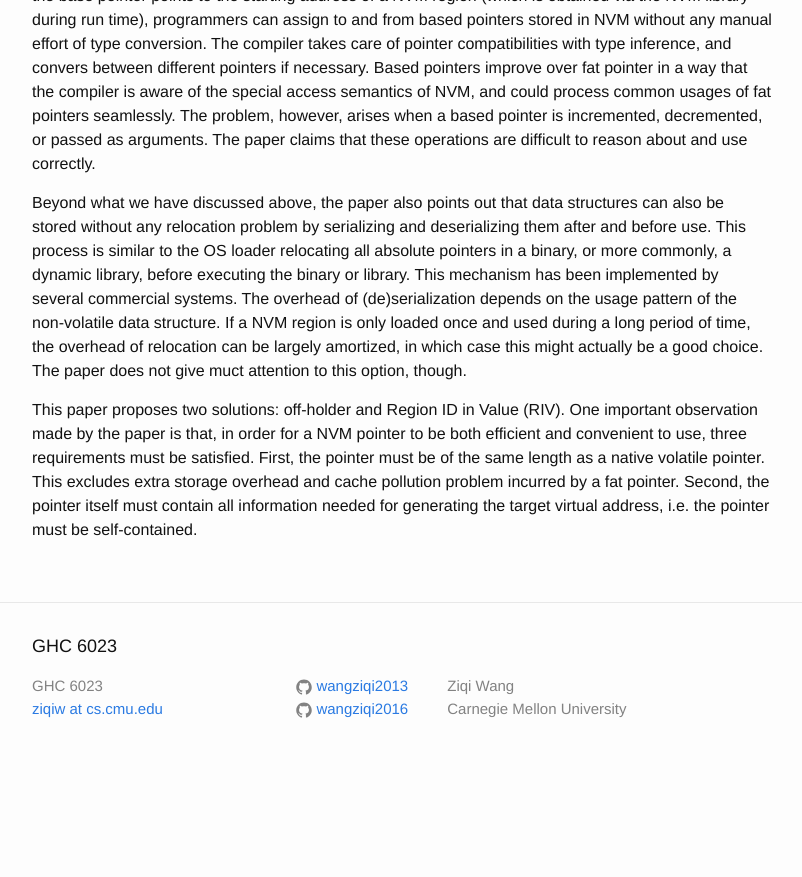
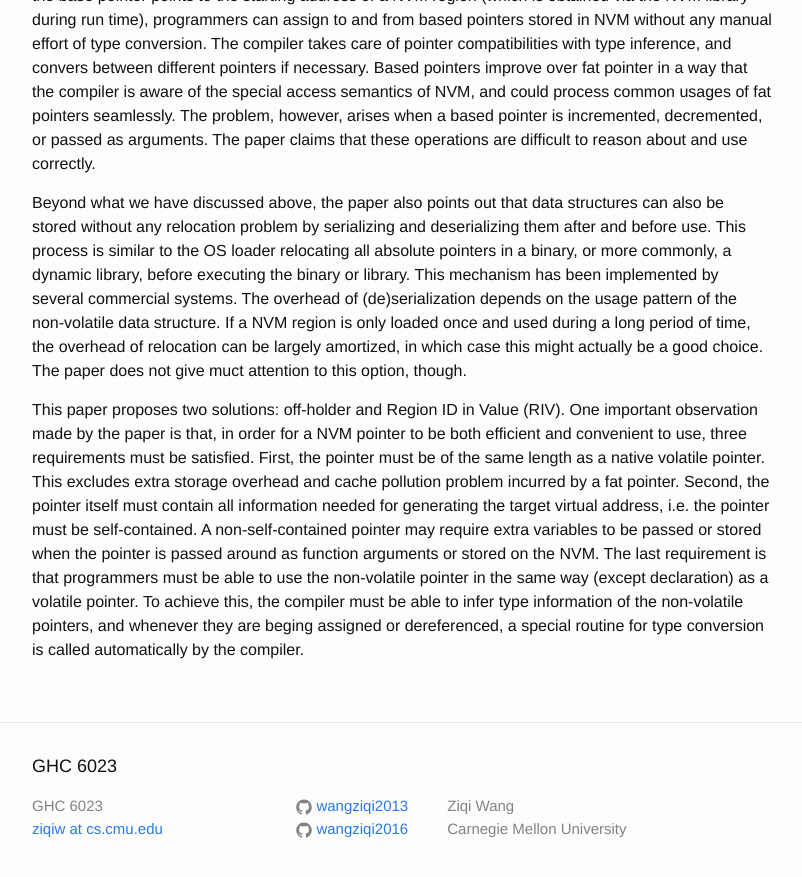
Before and after one commit to wangziqi2013/wangziqi2013.github.io, a Jekyll site: the page built from _posts/2019-03-18-efficient-support-of-pos-indep-on-nvm.markdown, in a window 1280 px wide and 900 px high, scrolled down 1339 px. Shown: the top 877 px of the window, without its empty margins (238-1040 px from the left). Built offline with Jekyll 4.4.1, drawn with Linux system fonts in a browser that asks for light colours; before the commit the page ends 2119 px from its top, so only the background shows below that.

Commit message:
Finish three observations

```diff
--- a/_posts/2019-03-18-efficient-support-of-pos-indep-on-nvm.markdown
+++ b/_posts/2019-03-18-efficient-support-of-pos-indep-on-nvm.markdown
@@ -62,4 +62,8 @@ This paper proposes two solutions: off-holder and Region ID in Value (RIV). One
 that, in order for a NVM pointer to be both efficient and convenient to use, three requirements must be satisfied. First,
 the pointer must be of the same length as a native volatile pointer. This excludes extra storage overhead and cache
 pollution problem incurred by a fat pointer. Second, the pointer itself must contain all information needed for generating
-the target virtual address, i.e. the pointer must be self-contained.
+the target virtual address, i.e. the pointer must be self-contained. A non-self-contained pointer may require extra variables
+to be passed or stored when the pointer is passed around as function arguments or stored on the NVM. The last requirement
+is that programmers must be able to use the non-volatile pointer in the same way (except declaration) as a volatile pointer.
+To achieve this, the compiler must be able to infer type information of the non-volatile pointers, and whenever they are
+beging assigned or dereferenced, a special routine for type conversion is called automatically by the compiler.
```
